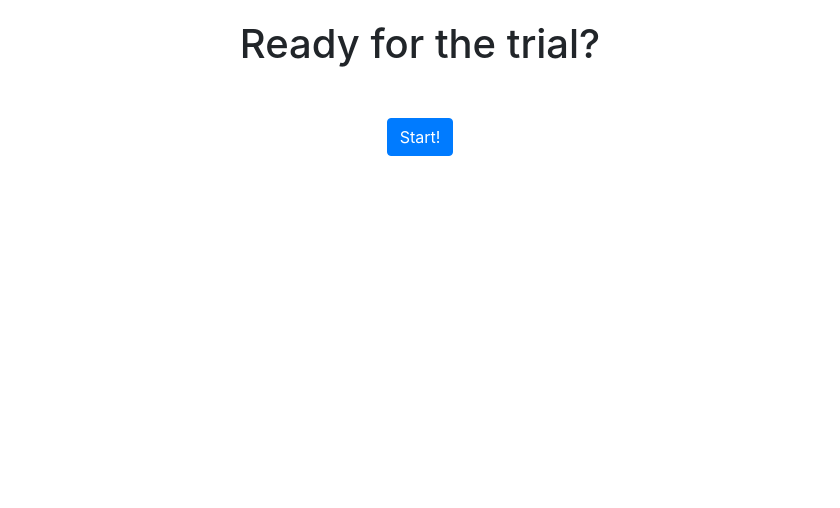
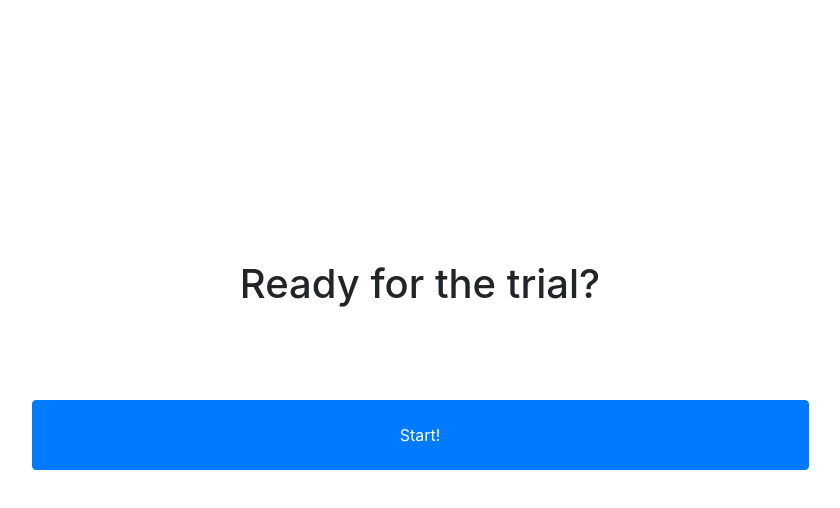
Before and after one commit to emanuelebeozzo/stylegan3-perceptual-test, a website: page frontend/pages/startTest.html in a window 1280 px wide. Shown: the whole page, without its empty margins (220-1060 px from the left). Drawn offline with nearby package versions, Linux system fonts and the light colour scheme.

Commit message:
center the center

```diff
--- a/frontend/pages/startTest.html
+++ b/frontend/pages/startTest.html
@@ -11,11 +11,9 @@
     <script src="../scripts/start.js"></script>
 </head>
 <body>
-  <h1>Ready for the trial?</h1>
-  <div style="display: flex; align-items: center;">
-    <div class="container">
-      <button class="btn btn-primary center" id="nextButton">Start!</button>
-    </div>
+  <h1 id="startTitle">Ready for the trial?</h1>
+  <div class="container center">
+    <button class="btn btn-primary center" id="nextButton">Start!</button>
   </div>
 </body>
 </html>
--- a/frontend/scss/main.scss
+++ b/frontend/scss/main.scss
@@ -111,6 +111,23 @@ table{
   vertical-align: middle;
   position:fixed;
   width:100%;
+}
+
+#startTitle{
+  position: absolute;
+  text-align: center;
+  top: 30%;
+  width: 100%;
+}
+
+#nextButton{
+  margin-left: auto;
+  margin-right: auto;
+  text-align: center;
+  top: 80%;
+  margin-top: 400px;
+  width: 70%;
+  height: 70px;
 }
 /******************************************************************************/
 
```
Also changed, not shown: frontend/css/main.css.
